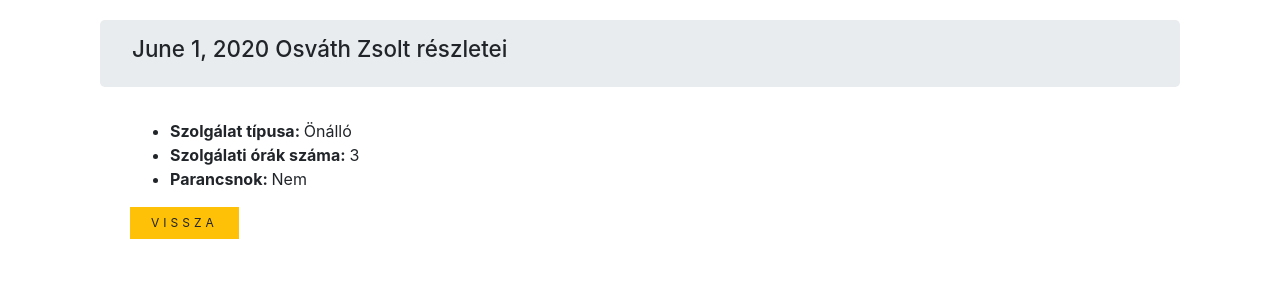
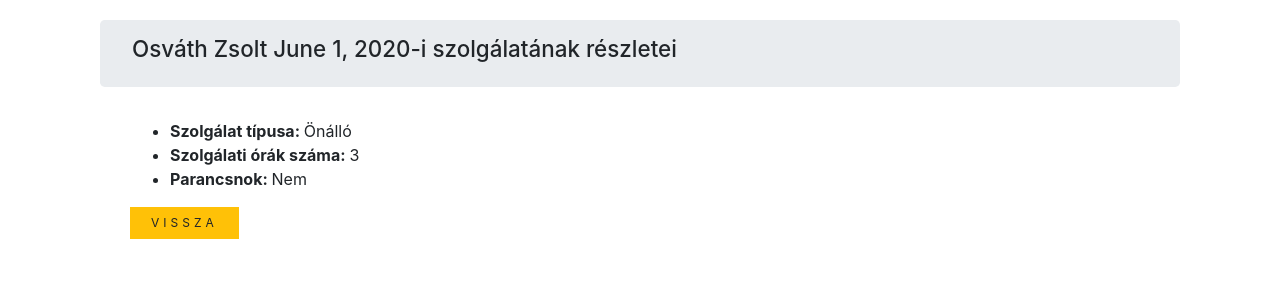
Before and after one commit to udvarisz/timesheet, a Django app: page /time_sheet/duty_detail/5/ in a window 1280 px wide. Shown: the part 139-439 px from the top of the page. Run offline with Django 3.2, Linux system fonts and the light colour scheme; data comes from the database, SQL or seed files in the repository; some libraries are stand-ins or nearby versions.

Commit message:
csinosítás

```diff
--- a/mysite/time_sheet/templates/time_sheet/duty_detail.html
+++ b/mysite/time_sheet/templates/time_sheet/duty_detail.html
@@ -4,7 +4,7 @@ Szolgálat
 {% endblock %}
 {% block content_block %}
 <div class='jumbotron'>
-  <h1>{{duty.date}}  {{duty.member}} részletei</h1>
+  <h1>{{duty.member}} {{duty.date}}-i szolgálatának részletei</h1>
 </div>
 
 <div class="container">
```
